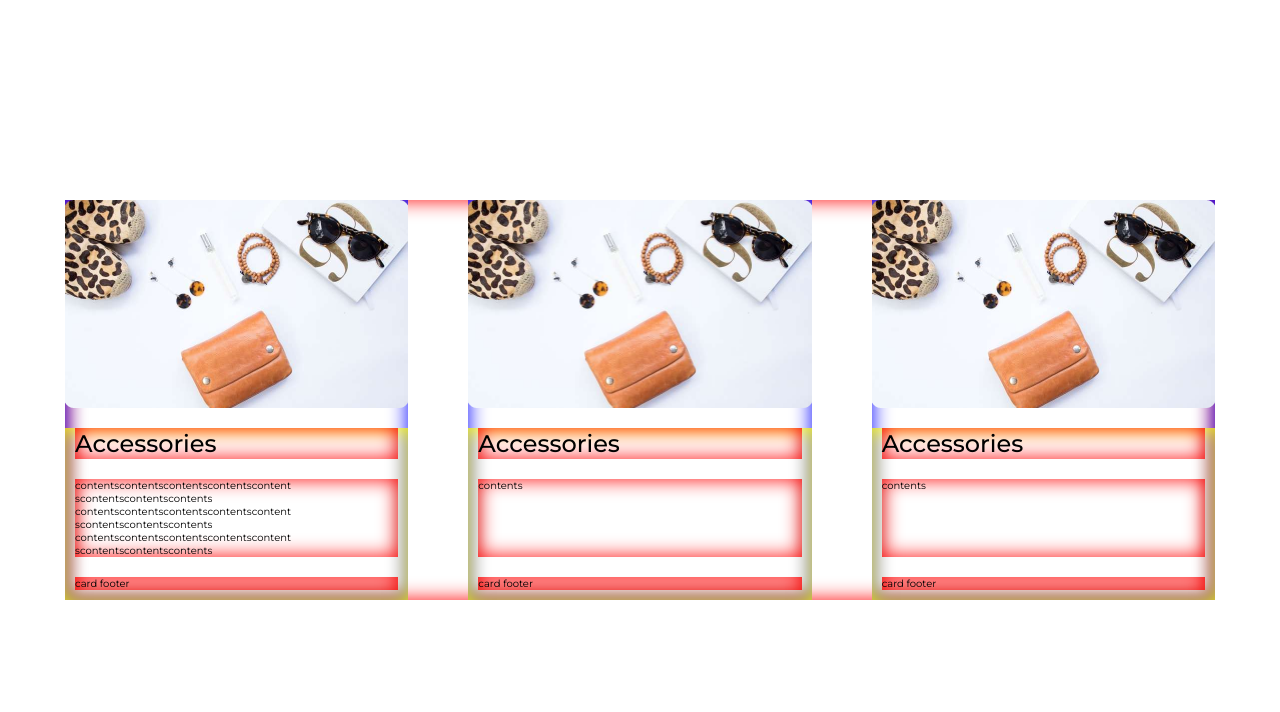
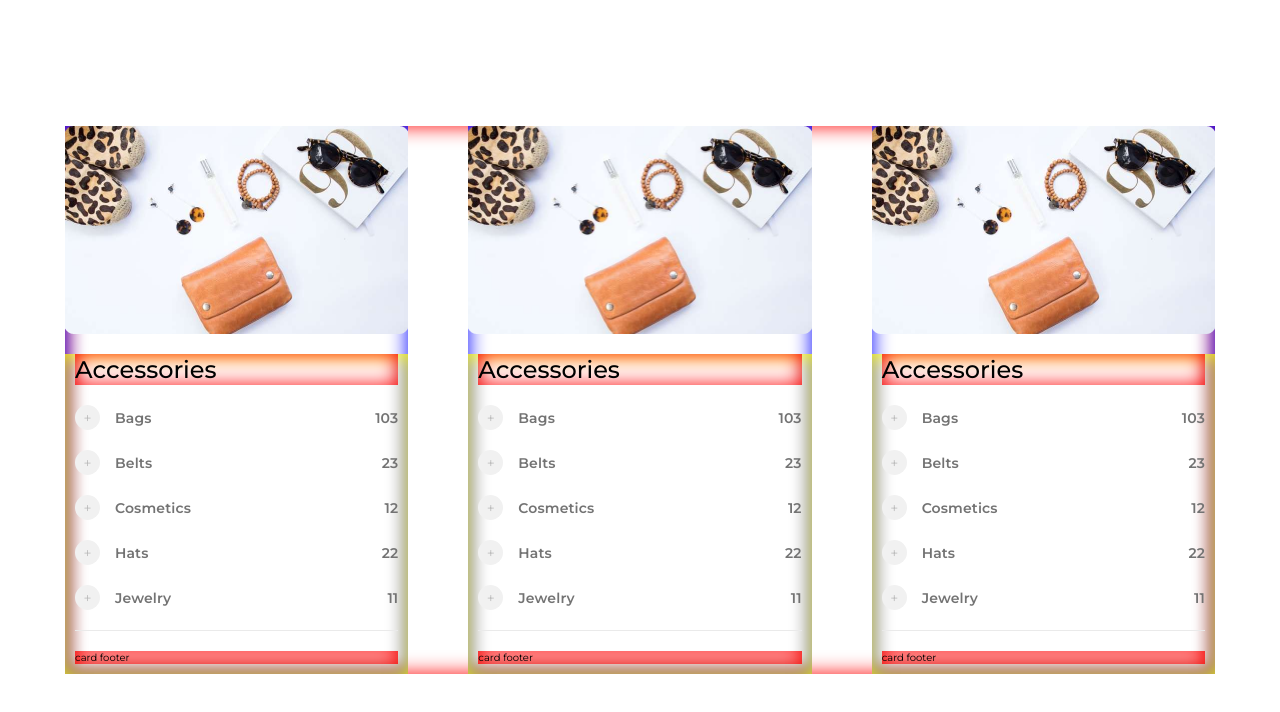
Before and after one commit to JSKangx/my-little-tiny-project, a website: page src/projects/03-shopping-list.html in a window 1280 px wide. Drawn offline with Linux system fonts and the light colour scheme.

Commit message:
card-contents 레이아웃, 컨텐츠 채워넣기

```diff
--- a/src/projects/03-shopping-list.html
+++ b/src/projects/03-shopping-list.html
@@ -15,11 +15,33 @@
           </section>
           <div class="card-main">
             <h1 class="card-title">Accessories</h1>
-            <section class="card-contents">
-              contentscontentscontentscontentscontent scontentscontentscontents
-              contentscontentscontentscontentscontent scontentscontentscontents
-              contentscontentscontentscontentscontent scontentscontentscontents
-            </section>
+            <ul class="card-contents">
+              <li class="item">
+                <div>+</div>
+                <span class="item-title">Bags</span>
+                <span class="item-qty">103</span>
+              </li>
+              <li class="item">
+                <div>+</div>
+                <span class="item-title">Belts</span>
+                <span class="item-qty">23</span>
+              </li>
+              <li class="item">
+                <div>+</div>
+                <span class="item-title">Cosmetics</span>
+                <span class="item-qty">12</span>
+              </li>
+              <li class="item">
+                <div>+</div>
+                <span class="item-title">Hats</span>
+                <span class="item-qty">22</span>
+              </li>
+              <li class="item">
+                <div>+</div>
+                <span class="item-title">Jewelry</span>
+                <span class="item-qty">11</span>
+              </li>
+            </ul>
             <section class="card-footer">card footer</section>
           </div>
         </div>
@@ -29,7 +51,33 @@
           </section>
           <div class="card-main">
             <h1 class="card-title">Accessories</h1>
-            <section class="card-contents">contents</section>
+            <ul class="card-contents">
+              <li class="item">
+                <div>+</div>
+                <span class="item-title">Bags</span>
+                <span class="item-qty">103</span>
+              </li>
+              <li class="item">
+                <div>+</div>
+                <span class="item-title">Belts</span>
+                <span class="item-qty">23</span>
+              </li>
+              <li class="item">
+                <div>+</div>
+                <span class="item-title">Cosmetics</span>
+                <span class="item-qty">12</span>
+              </li>
+              <li class="item">
+                <div>+</div>
+                <span class="item-title">Hats</span>
+                <span class="item-qty">22</span>
+              </li>
+              <li class="item">
+                <div>+</div>
+                <span class="item-title">Jewelry</span>
+                <span class="item-qty">11</span>
+              </li>
+            </ul>
             <section class="card-footer">card footer</section>
           </div>
         </div>
@@ -39,7 +87,33 @@
           </section>
           <div class="card-main">
             <h1 class="card-title">Accessories</h1>
-            <section class="card-contents">contents</section>
+            <ul class="card-contents">
+              <li class="item">
+                <div>+</div>
+                <span class="item-title">Bags</span>
+                <span class="item-qty">103</span>
+              </li>
+              <li class="item">
+                <div>+</div>
+                <span class="item-title">Belts</span>
+                <span class="item-qty">23</span>
+              </li>
+              <li class="item">
+                <div>+</div>
+                <span class="item-title">Cosmetics</span>
+                <span class="item-qty">12</span>
+              </li>
+              <li class="item">
+                <div>+</div>
+                <span class="item-title">Hats</span>
+                <span class="item-qty">22</span>
+              </li>
+              <li class="item">
+                <div>+</div>
+                <span class="item-title">Jewelry</span>
+                <span class="item-qty">11</span>
+              </li>
+            </ul>
             <section class="card-footer">card footer</section>
           </div>
         </div>
--- a/src/styles/03-style.css
+++ b/src/styles/03-style.css
@@ -1,14 +1,20 @@
 @import url("https://fonts.googleapis.com/css2?family=Montserrat:ital,wght@0,100..900;1,100..900&display=swap");
 
 /* CSS Resets */
-body {
+body,
+ul {
   margin: unset;
+  padding: unset;
 }
 
 h1 {
   font-size: unset;
   font-weight: unset;
   margin: unset;
+}
+
+li {
+  list-style-type: none;
 }
 
 img {
@@ -19,6 +25,13 @@ img {
 :root {
   font-size: 62.5%;
   font-family: "Montserrat", sans-serif;
+}
+
+/* Variables */
+:root {
+  /* Colors */
+  --color-second-text: #737373;
+  --color-muted: #bdbdbd;
 }
 
 /* Layouts */
@@ -87,7 +100,37 @@ body {
 .card-contents {
   /* 컨텐츠가 항상 남은 공간을 다 차지 */
   flex-grow: 1;
-  box-shadow: inset 0 0 20px red;
+  font-size: 1.4rem;
+  color: var(--color-second-text);
+  /* box-shadow: inset 0 0 20px red; */
+  border-bottom: 1px solid #eaeaea;
+}
+
+.item {
+  display: flex;
+  align-items: center;
+  gap: 15px;
+  margin-bottom: 20px;
+}
+
+.item div {
+  display: inline-flex;
+  justify-content: center;
+  align-items: center;
+  width: 25px;
+  height: 25px;
+  border-radius: 50%;
+  background-color: #f1f1f1;
+  color: var(--color-muted);
+}
+
+.item span {
+  font-weight: 600;
+  letter-spacing: 0.01em;
+}
+
+.item .item-qty {
+  margin-left: auto;
 }
 
 .card-footer {
```
